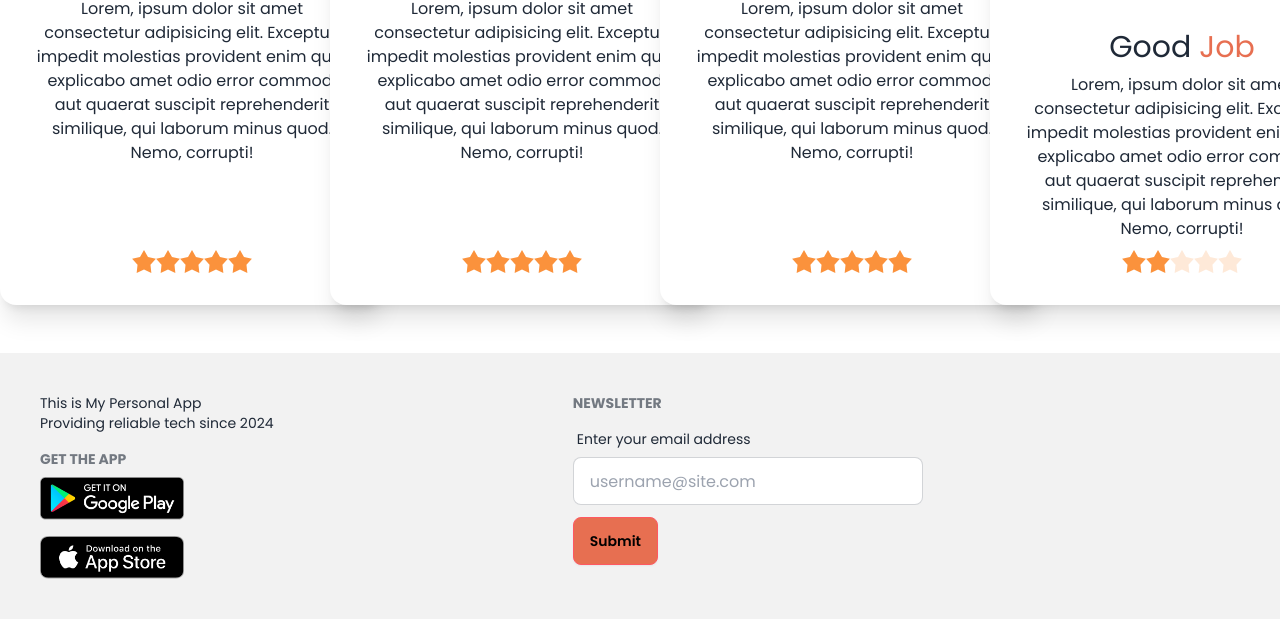
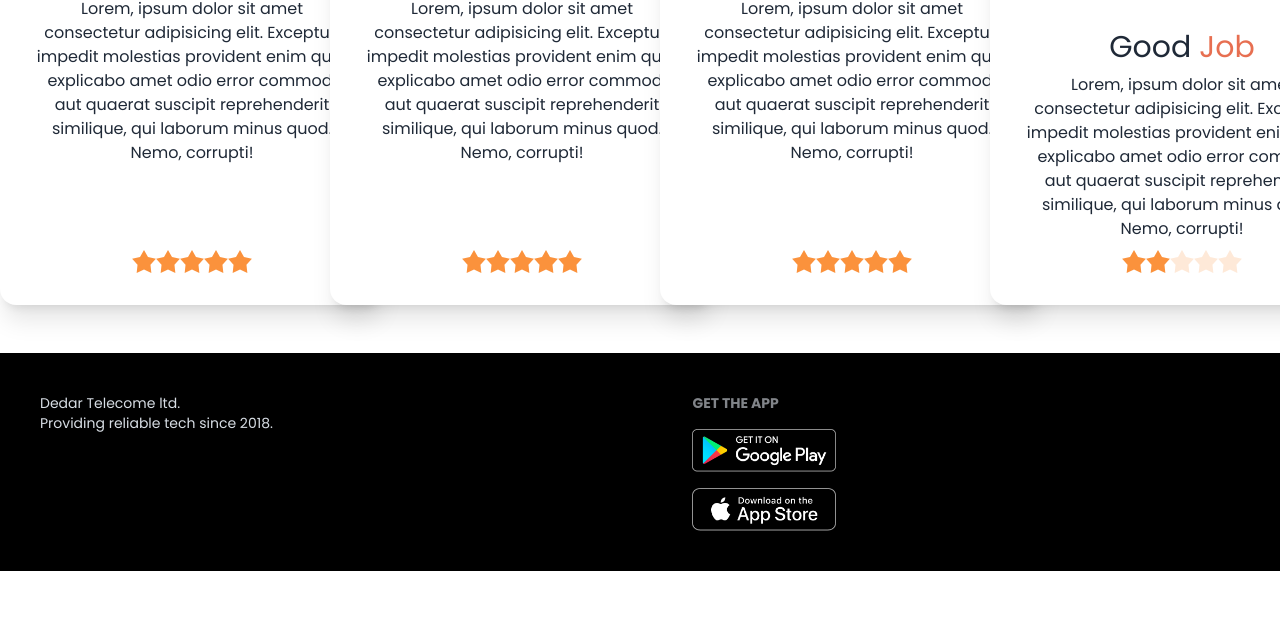
Before and after one commit to shadinmod/My-Personal-Website, a plain HTML site: page index.html in a window 1280 px wide. Shown: the part 2773-3392 px from the top of the page. After the commit the page ends 3344 px from the top, so only its background shows below. Drawn offline with nearby package versions, Linux system fonts and the light colour scheme.

Commit message:
added my commit

```diff
--- a/index.html
+++ b/index.html
@@ -1,5 +1,5 @@
 <!DOCTYPE html>
-<html lang="en">
+<html lang="en" data-theme="light">
 <head>
     <meta charset="UTF-8">
     <meta name="viewport" content="width=device-width, initial-scale=1.0">
@@ -405,7 +405,7 @@
 
 
      <!-- Foote Section -->
-     <footer class="footer bg-base-200 text-base-content p-10">
+     <!-- <footer class="footer bg-base-200 text-base-content p-10">
       <div class="grid grid-col-1 gap-4">
         <div>
           <aside>
@@ -453,6 +453,31 @@
           </fieldset>
         </form>
        </div>
+    </footer> -->
+
+
+
+     <!-- Footer Section -->
+     <footer class="footer bg-black text-neutral-content p-10">
+      <aside>
+        <p>
+          Dedar Telecome ltd.
+          <br />
+          Providing reliable tech since 2018.
+        </p>
+      </aside>
+      <nav>
+        <h6 class="footer-title">Get The App</h6>
+        <div class="grid grid-col-1 gap-4">
+          <a>
+            <img class="w-36" src="./images/android.png" alt="">
+          </a>
+          <a>
+            <img class="w-36" src="./images/ios.png" alt="">
+          </a>
+        </div>
+      </nav>
     </footer>
-</body>
+
+  </body>
 </html>
```
